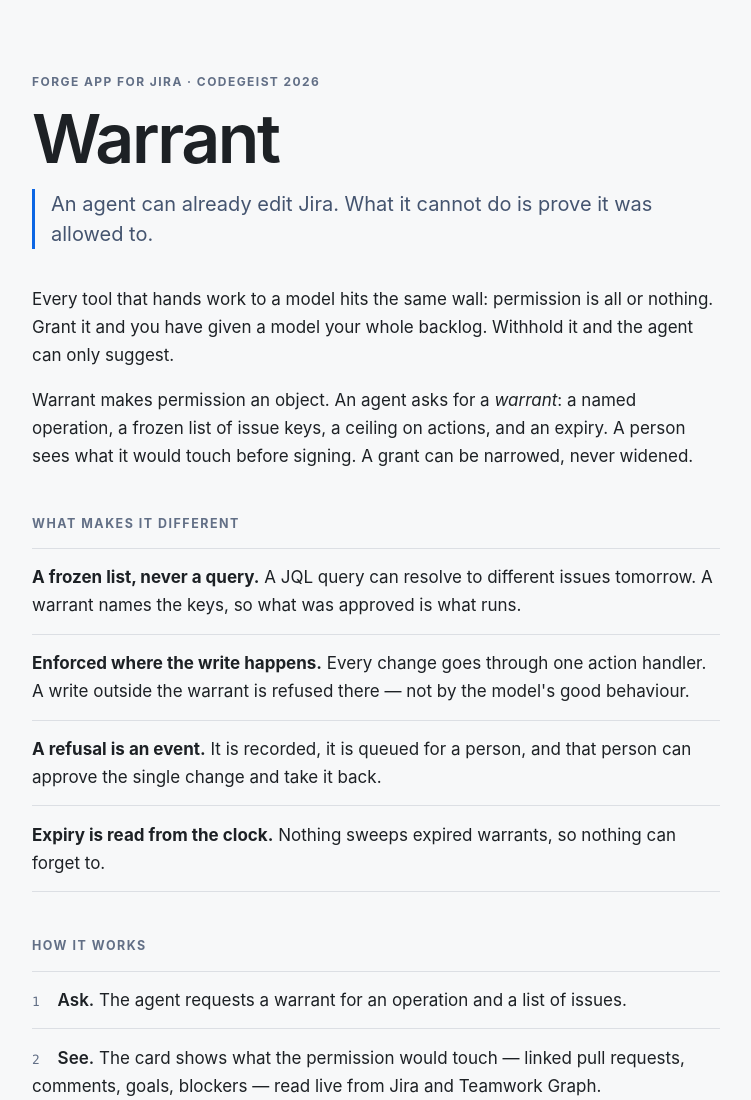
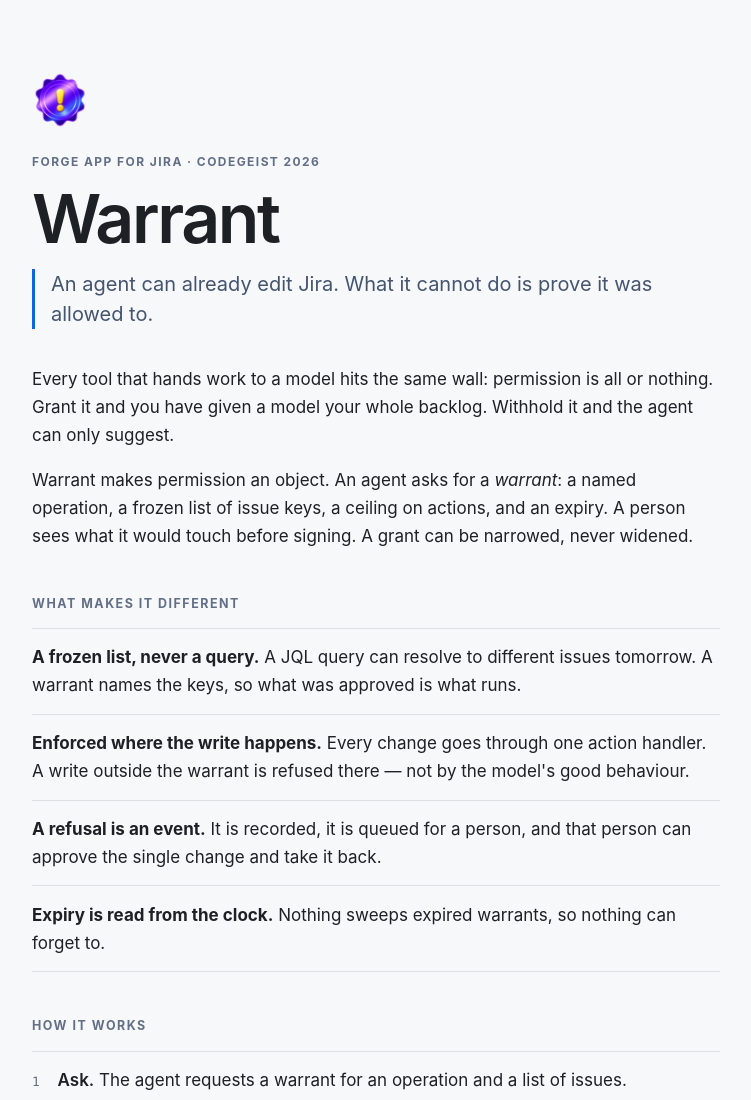
Before and after one commit to xarkgg/warrant-site, a plain HTML site: page index.html in a window 1280 px wide. Shown: the top 1100 px of the page, without its empty margins (264-1015 px from the left). Drawn offline with Linux system fonts and the light colour scheme.

Commit message:
Use the badge as the page mark, the favicon and the link card
The page leads with the mark instead of a bare wordmark, the tab icon is
the real artwork rather than a hand-drawn shield, and there is now a link
card so a shared URL unfurls as Warrant instead of as text.

```diff
--- a/index.html
+++ b/index.html
@@ -14,11 +14,18 @@
       content="An agent can already edit Jira. What it cannot do is prove it was allowed to."
     />
     <meta property="og:type" content="website" />
-    <link rel="icon" href="favicon.svg" type="image/svg+xml" />
+    <meta property="og:image" content="https://xarkgg.github.io/warrant-site/og.png" />
+    <meta property="og:image:width" content="1200" />
+    <meta property="og:image:height" content="630" />
+    <meta property="og:image:alt" content="The Warrant badge beside the word Warrant and its one-line description." />
+    <meta name="twitter:card" content="summary_large_image" />
+    <link rel="icon" href="favicon.png" type="image/png" sizes="64x64" />
+    <link rel="apple-touch-icon" href="apple-touch-icon.png" />
     <link rel="stylesheet" href="style.css" />
   </head>
   <body>
     <main>
+      <img class="mark" src="mark.png" width="56" height="56" alt="" />
       <p class="kicker">Forge app for Jira · Codegeist 2026</p>
       <h1>Warrant</h1>
       <p class="lede">
--- a/style.css
+++ b/style.css
@@ -29,6 +29,13 @@ main {
   max-width: 46rem;
   margin: 0 auto;
   padding: 4.5rem 1.5rem 5rem;
+}
+
+.mark {
+  display: block;
+  width: 56px;
+  height: 56px;
+  margin: 0 0 1.5rem;
 }
 
 .kicker {
```
Also changed, not shown: privacy.html (+1 -1 lines), apple-touch-icon.png (added), favicon.png (added), favicon.svg (deleted), mark.png (added), og.png (added).
